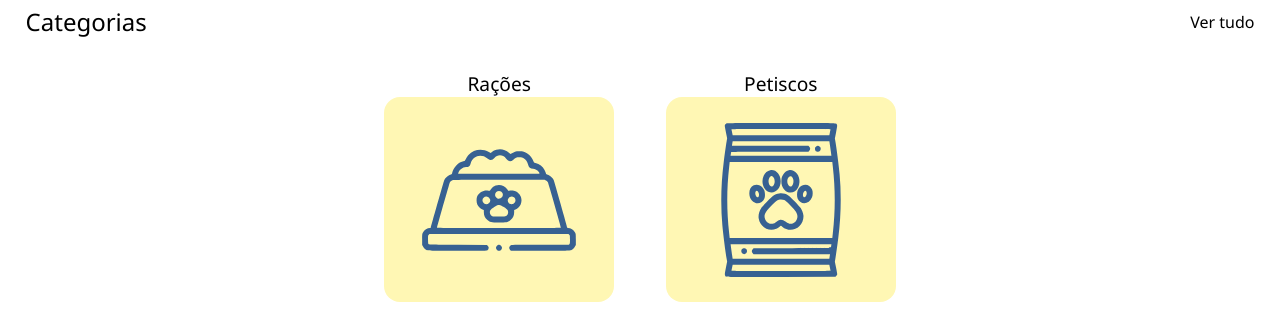
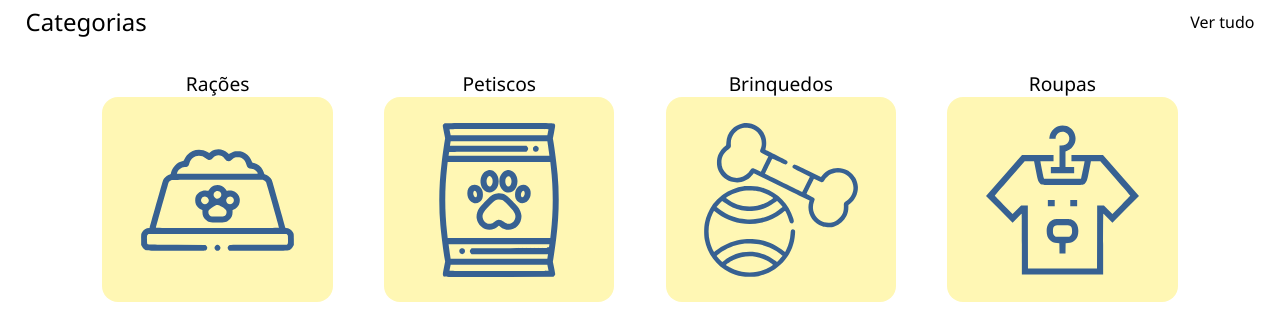
Before and after one commit to RaphaelGLv/webDevProject, a Next.js app in the folder web-dev-project/: page / in a window 1280 px wide. Shown: the part 642-952 px from the top of the page. Built offline with nearby package versions, Linux system fonts and the light colour scheme.

Commit message:
fix: A exibição em duas colunas ocorrerá apenas se não couber em uma linha.

```diff
--- a/web-dev-project/src/components/CategoriasSection/style.js
+++ b/web-dev-project/src/components/CategoriasSection/style.js
@@ -27,9 +27,9 @@ export const Text = styled.div`
 
 export const Cards = styled.div`
     display: grid;
-    grid-template-columns: auto auto;
+    grid-template-columns: auto auto auto auto;
+    gap: 4vmax 4vmax;
     place-content: center;
-    gap: 4vmax 4vmax;
 
     width: 100%;
 
@@ -64,4 +64,10 @@ export const Cards = styled.div`
         height: 12vmax;
         width: auto;
     }
+
+    @media (max-width: 770px) {
+        grid-template-columns: auto auto;
+        gap: 4vmax 6vmax;
+        place-content: center;
+    }
 `
```
